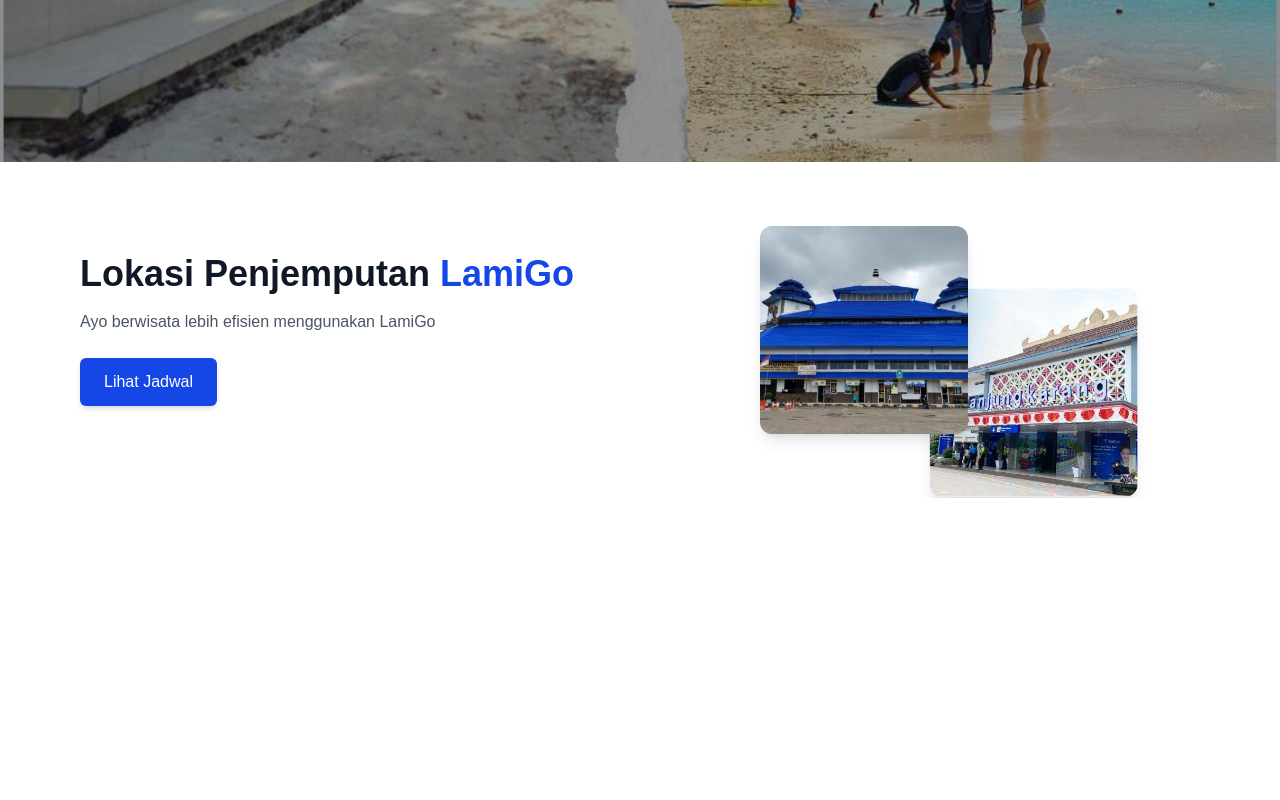
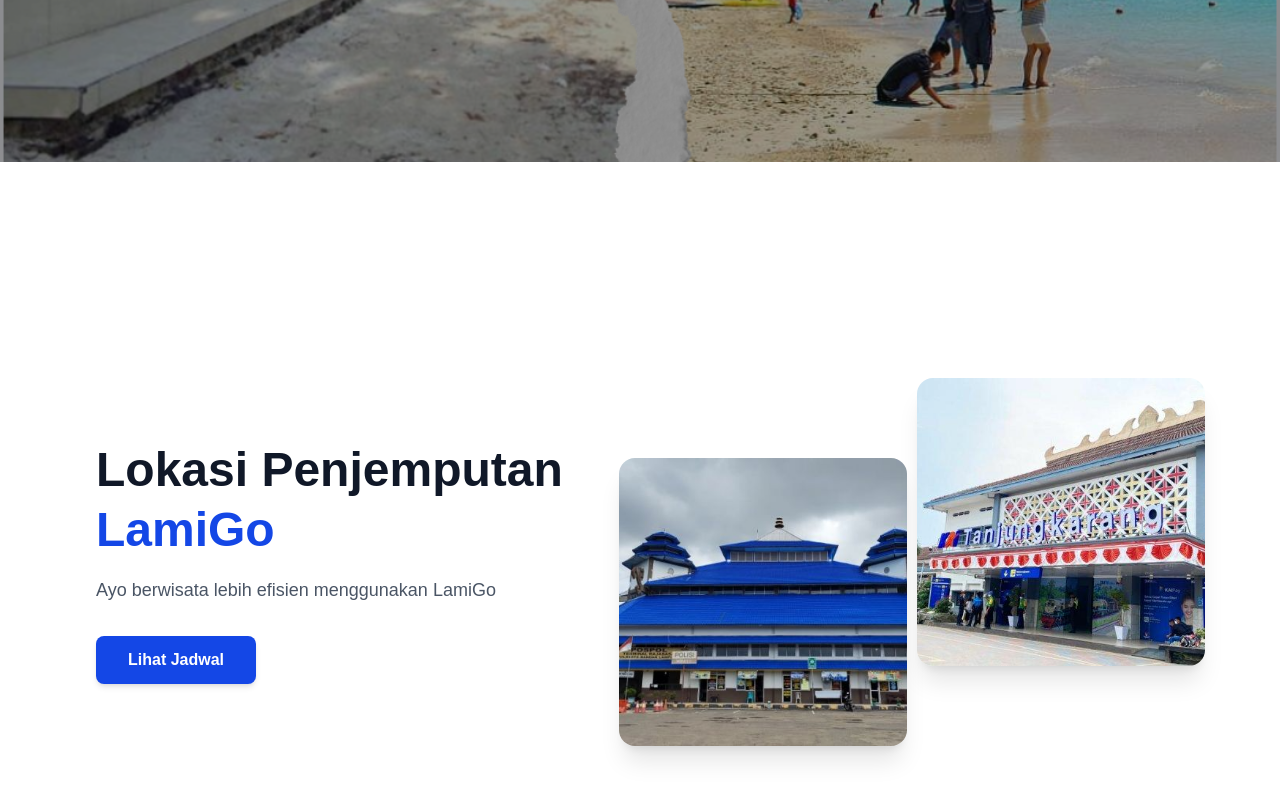
Before and after one commit to megustaSzy/project-web, a Next.js app in the folder web/: page / in a window 1280 px wide. Shown: the part 604-1404 px from the top of the page. Before the commit the page ends 1102 px from the top, so only its background shows below. Built offline with nearby package versions, Linux system fonts and the light colour scheme.

Commit message:
update tampilan jadwal

```diff
--- a/web/src/app/components/Jadwal/Jadwal.tsx
+++ b/web/src/app/components/Jadwal/Jadwal.tsx
@@ -2,33 +2,35 @@
 
 export default function Jadwal() {
   return (
-    <section className="flex flex-col md:flex-row items-center justify-between px-8 md:px-20 py-16 bg-white">
+    <section
+      className="h-screen flex flex-col md:flex-row items-center justify-between px-8 md:px-24 bg-white"
+    >
       {/* Kiri - Teks */}
-      <div className="max-w-lg text-left">
-        <h2 className="text-4xl font-bold text-gray-900 mb-4">
+      <div className="max-w-lg text-left md:w-1/2">
+        <h2 className="text-5xl font-bold text-gray-900 mb-4 leading-tight">
           Lokasi Penjemputan <span className="text-blue-700">LamiGo</span>
         </h2>
-        <p className="text-gray-600 mb-6">
+        <p className="text-gray-600 text-lg mb-8">
           Ayo berwisata lebih efisien menggunakan LamiGo
         </p>
-        <button className="bg-blue-700 hover:bg-blue-800 text-white font-medium px-6 py-3 rounded-md shadow-md transition">
+        <button className="bg-blue-700 hover:bg-blue-800 text-white font-semibold px-8 py-3 rounded-lg shadow-md transition-all duration-300">
           Lihat Jadwal
         </button>
       </div>
 
       {/* Kanan - Gambar */}
-      <div className="relative mt-10 md:mt-0 flex gap-6">
-        {/* Gambar depan */}
+      <div className="relative mt-12 md:mt-0 flex justify-center items-center md:w-1/2">
+        {/* Gambar kiri */}
         <img
           src="/images/terminal.jpg"
           alt="Lokasi Penjemputan"
-          className="w-52 h-52 rounded-xl shadow-lg object-cover z-20"
+          className="w-60 h-60 md:w-72 md:h-72 rounded-2xl shadow-xl object-cover transform translate-x-[-5px] translate-y-[40px] z-10"
         />
-        {/* Gambar belakang */}
+        {/* Gambar kanan */}
         <img
           src="/images/stasiun.jpg"
           alt="Lokasi Tambahan"
-          className="w-52 h-52 rounded-xl shadow-lg object-cover translate-x-[-30%] translate-y-[30%] z-10"
+          className="w-60 h-60 md:w-72 md:h-72 rounded-2xl shadow-xl object-cover transform translate-x-[5px] translate-y-[-40px] z-20"
         />
       </div>
     </section>
```
